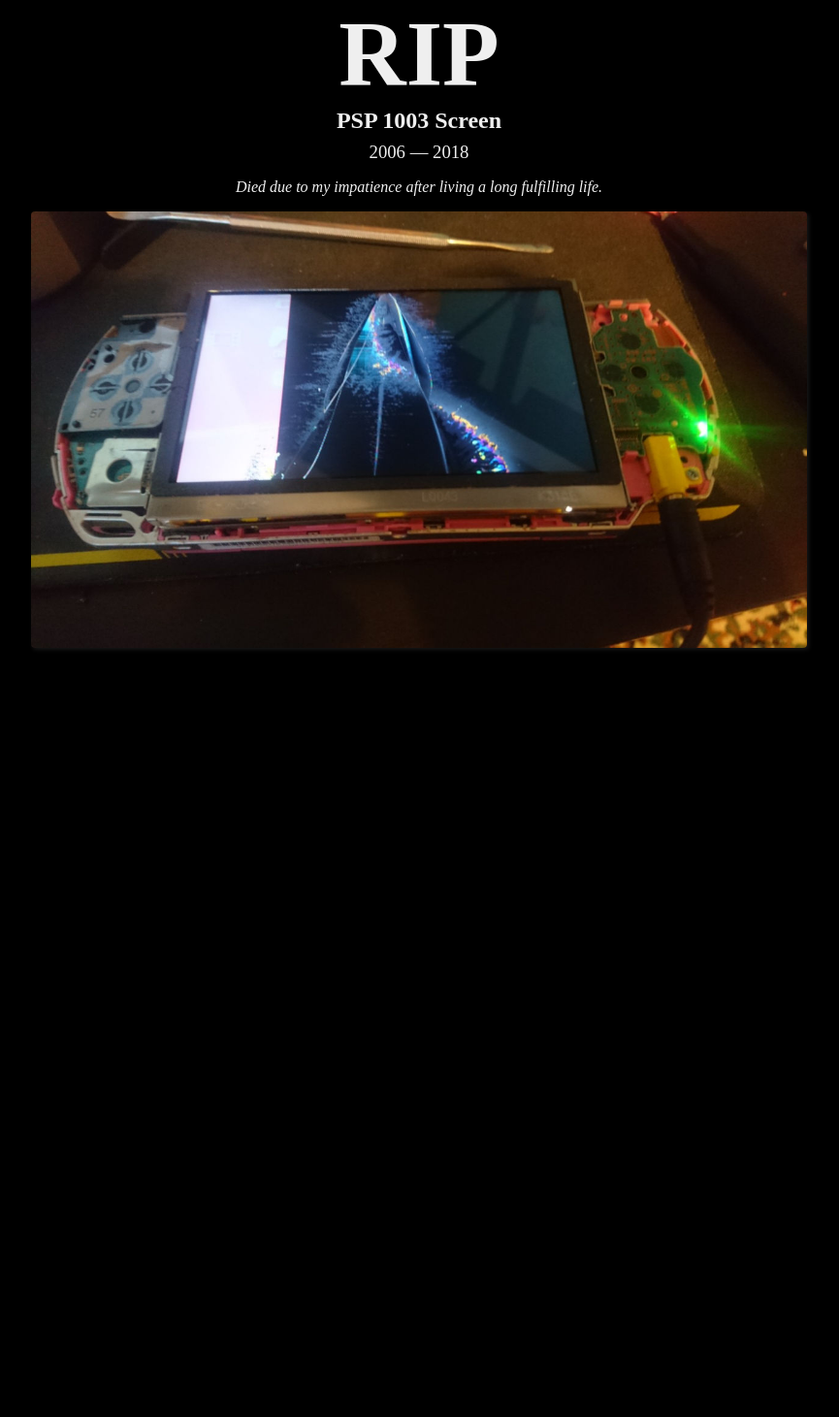
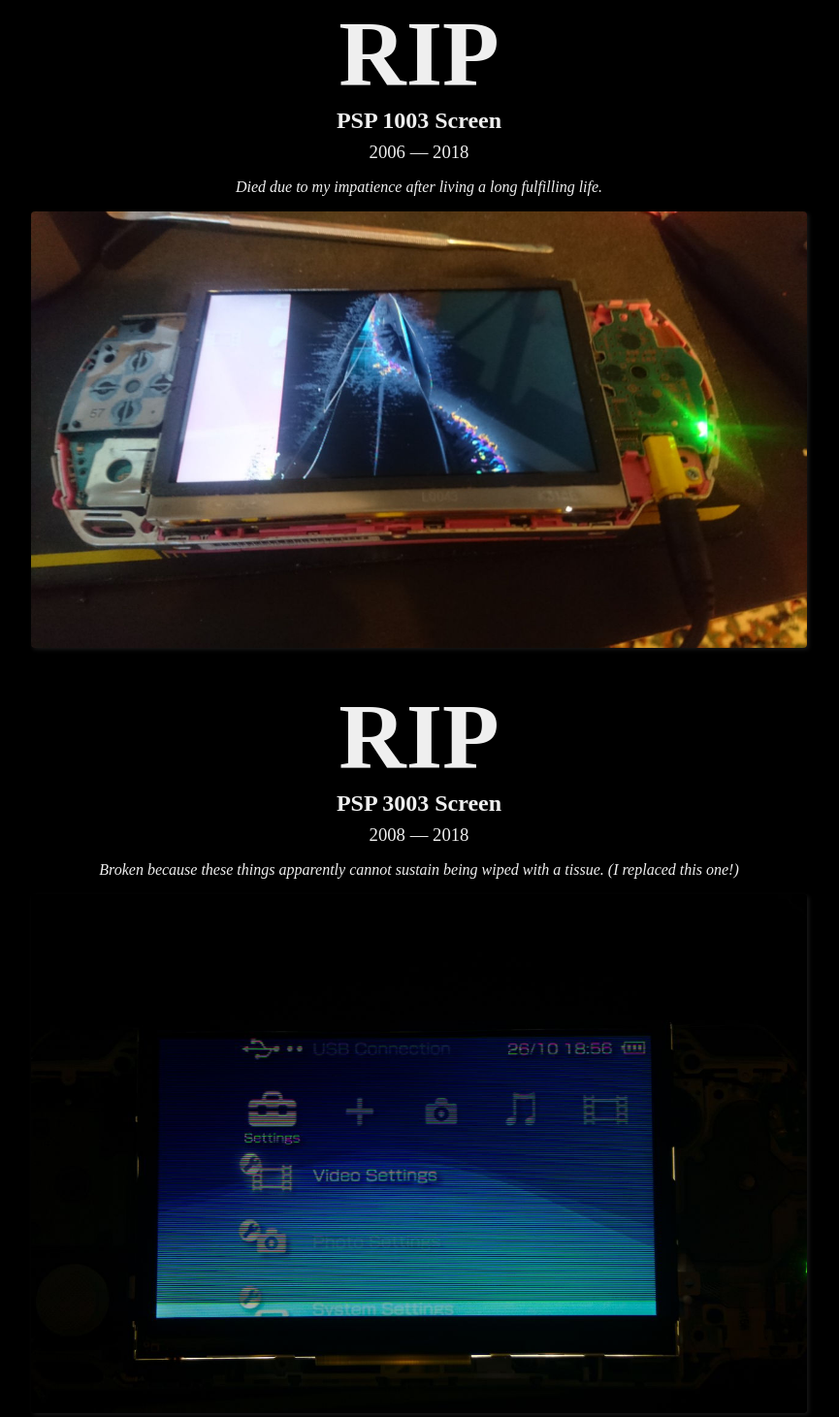
Before and after one commit to tomfishemoji/tomfishemoji.github.io, a Jekyll site: the page built from psp.html, in a window 1280 px wide. Shown: the whole page at 97% size, without its empty margins (208-1073 px from the left). Built offline with Jekyll 4.4.1, drawn with Linux system fonts in a browser that asks for light colours; before the commit the page ends 900 px from its top, so only the background shows below that.

Commit message:
More PSP

```diff
--- a/psp.html
+++ b/psp.html
@@ -50,6 +50,12 @@
     <h2>PSP 1003 Screen</h2>
     <h3>2006 &mdash; 2018</h3>
     <p><i>Died due to my impatience after living a long fulfilling life.</i></p>
-    <img src="/img/psp.jpg" alt="">
+    <img src="/img/psp.jpg" alt="" style="margin-bottom: 32px;">
+
+    <h1>RIP</h1>
+    <h2>PSP 3003 Screen</h2>
+    <h3>2008 &mdash; 2018</h3>
+    <p><i>Broken because these things apparently cannot sustain being wiped with a tissue. (I replaced this one!)</i></p>
+    <img src="/img/psp2.jpg" alt="">
   </body>
 </html>
```
Also changed, not shown: img/psp2.jpg (added).
